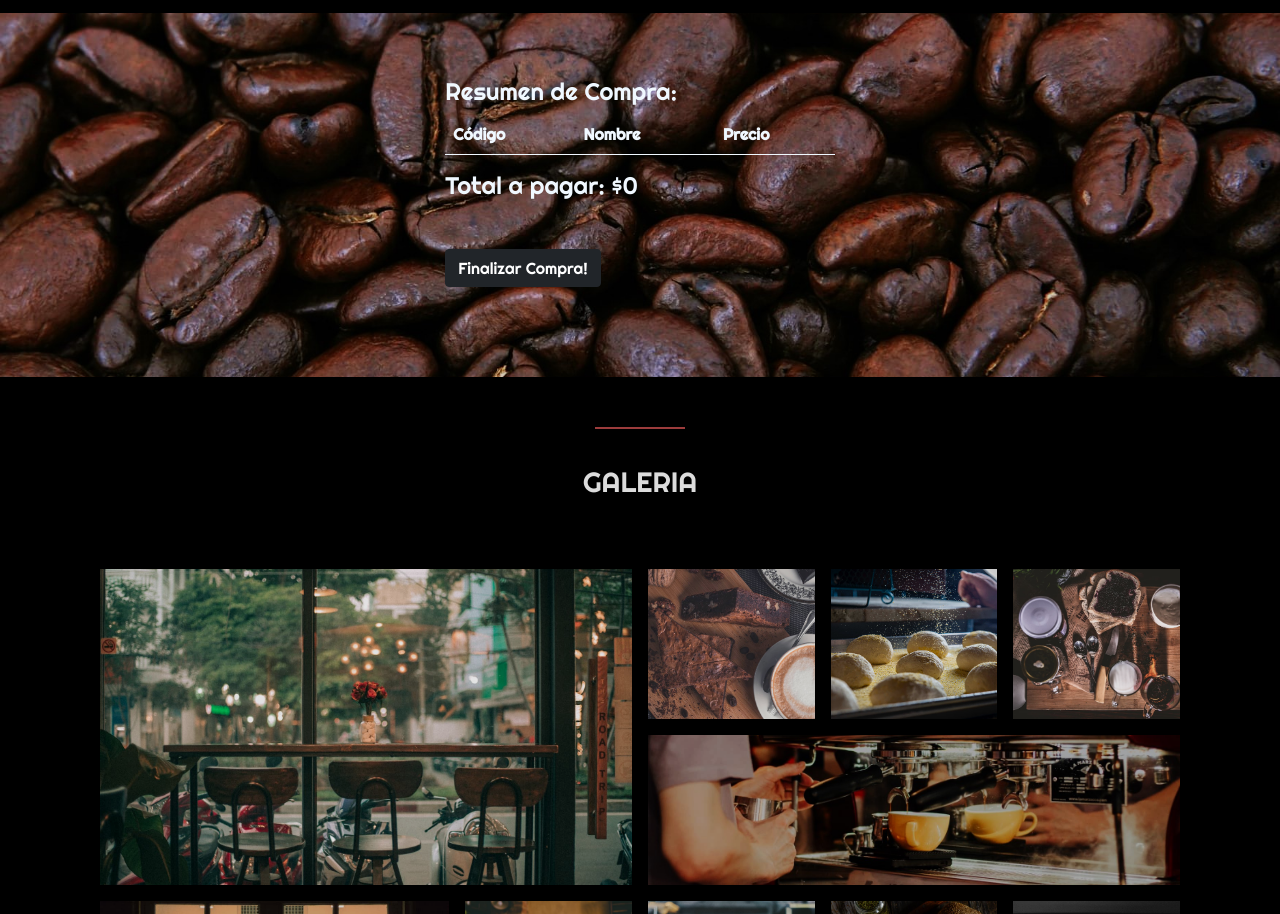
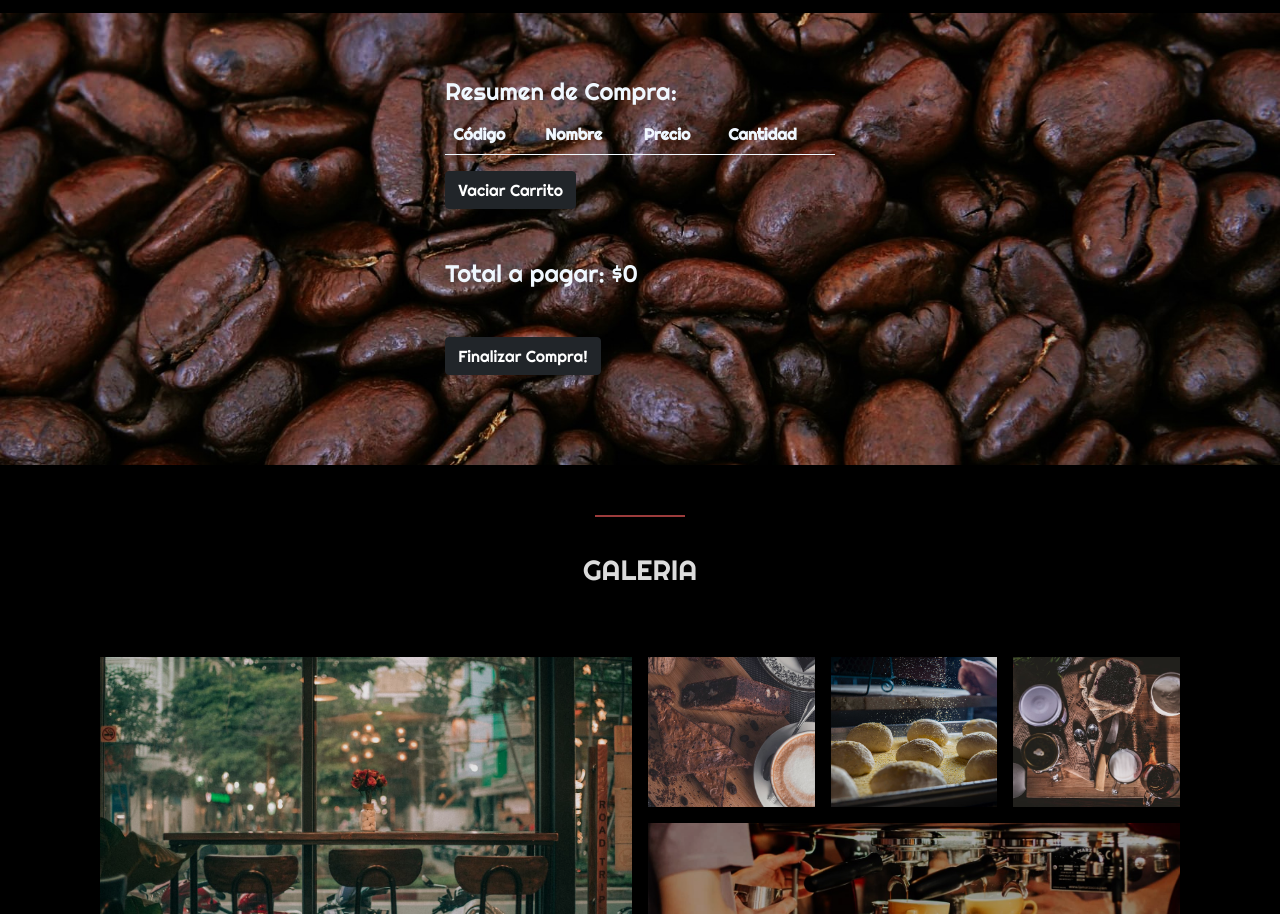
Before and after one commit to guidoforci/coffee-bakery, a website: page index.html in a window 1280 px wide. Shown: the part 4939-5853 px from the top of the page. Drawn offline with nearby package versions, Linux system fonts and the light colour scheme; some packages are replaced by stand-ins of ours; a script that the page names is missing; a web font is replaced by a local one.

Commit message:
vaciar carrito check!

```diff
--- a/index.html
+++ b/index.html
@@ -119,13 +119,15 @@
                                         <th scope="col" style="color: aliceblue;">Código</th>
                                         <th scope="col" style="color: aliceblue;">Nombre</th>
                                         <th scope="col" style="color: aliceblue;">Precio</th>
+                                        <th scope="col" style="color: aliceblue;">Cantidad</th>
                                     </tr>
                                 </thead>
                                 <tbody id="tablabody">
                                     <!-- aquí se encuentra la tabla con productos que se incorporan al carrito -->
                                 </tbody>
                             </table>
-                            <h4 id="total" style= "margin-bottom: 50px;">Total a pagar $:</h4>
+                            <button id="vaciarCarrito" class="btn btn-dark" style="font-family: 'Righteous', cursive;">Vaciar Carrito</button>
+                            <h4 id="total" style= "margin-bottom: 50px; margin-top: 50px;">Total a pagar $:</h4>
                             <button id="finalizarCompra" class="btn btn-dark" style="font-family: 'Righteous', cursive;">Finalizar Compra!</button>
         </section>
         <section id="galeria" class="galeria">
--- a/js/arraydeproductos.js
+++ b/js/arraydeproductos.js
@@ -5,7 +5,8 @@ const productos = [
         precio: 50,
         descripcion: "Elaborado con harinas de trigo, avena y centeno; compuesto por granos de maíz, soja, chía y lino, que aportan vitaminas y minerales; y un sabor exquisito. Finalmente, es horneado con aceitunas negras para saborizar y generar un aroma único.",
         codigo: 1,
-        categoria: "panes"
+        categoria: "panes",
+        cantidad: 1
 
     },
 
@@ -15,7 +16,8 @@ const productos = [
         precio: 45,
         descripcion: "Originario de Polonia. Se trata de un pan que posee un alto grado de fibra alimenticia, mayor densidad al paladar y con mucha menor cantidad de gluten por gramo. Antes de ser horneado se cocina en agua brevemente, dando como resultado un pan denso con una cubierta exterior ligeramente crujiente.",
         codigo: 2,
-        categoria: "panes"
+        categoria: "panes",
+        cantidad: 1
     },
 
     {
@@ -24,7 +26,8 @@ const productos = [
         precio: 25,
         descripcion: "Pan de preparación similar a la Baguette, con un formato pequeño y una lluvia de queso provolone, que otorga distinción y brinda un toque de intensidad con mucho sabor. Presentan una miga suave y aireada; y una costra crocante y dorada.",
         codigo: 3,
-        categoria: "panes"
+        categoria: "panes",
+        cantidad: 1
     },
 
     {
@@ -33,7 +36,8 @@ const productos = [
         precio: 27,
         descripcion: "Variedad de pan originaria de Francia que se caracteriza por una forma alargada. Crocante en su exterior y con un corazon suave y aireado. Es uno de los formatos de pan más populares, producidos y consumidos a nivel internacional.",
         codigo: 4,
-        categoria: "panes"
+        categoria: "panes",
+        cantidad: 1
     },
 
     {
@@ -42,7 +46,8 @@ const productos = [
         precio: 16,
         descripcion: "El pan alemán no es uno: son muchas recetas unidas a lo largo del tiempo en la zona germánica. No hay dos iguales, todos tienen una receta artesana propia y se diferencian enormemente por regiones. Aquí compilamos esas mezclas de harinas de trigo, malta y avena, que le da su característica de miga húmeda pero esponjosa, fragante y muy rico en fibra para homenajear la tradición.",
         codigo: 5,
-        categoria: "panes"
+        categoria: "panes",
+        cantidad: 1
     },
 
     {
@@ -51,7 +56,8 @@ const productos = [
         precio: 23,
         descripcion: "Pieza de panadería con preparación al estilo parisino, crocante y aireada. Con una masa hojaldrada fina y varios días de descanso en el amasado previo a la cocción con el fin de generar múltiples capas.",
         codigo: 6,
-        categoria: "panes"
+        categoria: "panes",
+        cantidad: 1
     },
 
     {
@@ -60,7 +66,8 @@ const productos = [
         precio: 74,
         descripcion: "Pan originario de Francia. También llamado pan de yema por su preparación e incorporación de mantequilla y azucar. Presenta una corteza que se dora antes de hornearla obteniendo así su color característico. Posee un sabor dulce, ideal para acompañar desayunos y meriendas.",
         codigo: 7,
-        categoria: "panes"
+        categoria: "panes",
+        cantidad: 1
     },
 
     {
@@ -69,7 +76,8 @@ const productos = [
         precio: 86,
         descripcion: "Un clásico de la panaderia argentina y uruguaya. Posee forma ovalada, corteza tostada y fina, miga esponjosa y se elabora con harina de trigo candeal. Ideal para pedir en sandwiches especiales.",
         codigo: 8,
-        categoria: "panes"
+        categoria: "panes",
+        cantidad: 1
     },
 
     {
@@ -78,7 +86,8 @@ const productos = [
         precio: 93,
         descripcion: "Pan producido originalmente en Liguria y elaborado con harina de trigo y levadura. Sazonado con aceite de oliva y finas hierbas que le dan sabor como el romero, la salvia y sal gruesa de mar. Pan suave, ligero, con mucho poro y que posee una corteza crujiente.",
         codigo: 9,
-        categoria: "panes"
+        categoria: "panes",
+        cantidad: 1
     },
 
     {
@@ -87,7 +96,8 @@ const productos = [
         precio: 75,
         descripcion: "Nuestro Expresso es un café equilibrado, con leves notas citricas, chocolate y un molido extra fino para obtener calidad y cuerpo intenso. Logrado a partir de la mezcla de granos provenientes de Costa Rica y Colombia. Ideal para personas que desean tomar un excelente café espresso de alta calidad.",
         codigo: 10,
-        categoria: "cafés"
+        categoria: "cafés",
+        cantidad: 1
     },
 
     {
@@ -96,7 +106,8 @@ const productos = [
         precio: 90,
         descripcion: "Es un café cortado típico de Italia, consiste en un expreso con una pequeña cantidad de leche caliente y espumada. Elaborado con una selección de los mejores granos de origen Arábica que se caracterizan por su sabor dulce con una baja acidez e intensidad media y un exquisito aroma. Ideal para personas que desean degustar un café con cuerpo cremoso.",
         codigo: 11,
-        categoria: "cafés"
+        categoria: "cafés",
+        cantidad: 1
     },
 
     {
@@ -105,7 +116,8 @@ const productos = [
         precio: 59,
         descripcion: "Variedad nacida en Italia. Nuestro late es la combinación de una base de café expresso fino, de cuerpo ligero, con tueste medio, notas leves a caramelo y frutos secos. Sumado a ello, dos partes de leche al vapor y un centímetro de espuma como toque final.",
         codigo: 12,
-        categoria: "cafés"
+        categoria: "cafés",
+        cantidad: 1
     },
 
     {
@@ -114,7 +126,8 @@ const productos = [
         precio: 86,
         descripcion: "Capuchino de especialidad que se compone de 125 ml de leche al vapor y 25 ml de café expreso. Una combinación de perfecto equilibrio y proporción. La elaboración de este blend, con granos de Costa Rica aporta notas dulces y frutos secos, da vida a un café suave y delicado con cuerpo consistente a intenso y un exquisito aroma de sensaciones dulces. Por último, se incorpora leche montada con vapor para darle cremosidad.",
         codigo: 13,
-        categoria: "cafés"
+        categoria: "cafés",
+        cantidad: 1
     },
 
     {
@@ -123,6 +136,7 @@ const productos = [
     precio: 95,
     descripcion: "El Flat White logra un equilibrio en el sabor, cuerpo y aroma, con café de arabica proveniente de Colombia. Este blend cautiva los sentidos por su intensidad y calidad. Posee un delicado y presente sabor a café; y está hecho con una cantidad pequeña de leche cremada y una capa delgada de microespuma.",
     codigo: 14,
-    categoria: "cafés"
+    categoria: "cafés",
+    cantidad: 1
     },
 ];
--- a/js/carrito.js
+++ b/js/carrito.js
@@ -74,10 +74,10 @@ function agregarAlCarrito(producto){
     <td style="color: aliceblue;"><i id= "fa-trash-can${producto.codigo}" class="fa-regular fa-trash-can"></i></td>
 </tr>
 `;
-
-
 }
 //document.getElementById (`fa-trash-can${carrito.codigo}`).addEventListener ("click", eliminarProducto)
+//document.querySelectorAll(".fa-trash-can").forEach((product) => {product.addEventListener("click", eliminarProducto);});
+
 
     //Alert
     Swal.fire({
@@ -107,6 +107,17 @@ function agregarAlCarrito(producto){
     Total.innerText="Total a pagar: $"+totalCarrito;
 
 
+//BOTON VACIAR CARRITO
+
+vaciarCarrito.addEventListener ("click", () => {
+    carrito.splice (0, carrito.length);
+    renderCarrito ();
+    totalCarrito = carrito.reduce((acumulador,producto)=> acumulador + producto.precio * producto.cantidad,0);
+    let Total = document.getElementById("total");
+    Total.innerText="Total a pagar: $"+totalCarrito;
+    }
+);
+
 //BOTON FINALIZAR COMPRA
 finalizarCompra.addEventListener ("click", () => {
     carrito = [];
@@ -120,33 +131,3 @@ finalizarCompra.addEventListener ("click", () => {
         style: {background: "black",},
         }).showToast();
 });
-
-
-//ELIMINAR PRODUCTO DE A UNO.
-//OPCION 1
-/*const eliminarProducto = (codigo) => {
-    let borrar = carrito.find((producto) => producto.codigo === codigo)
-    let indice = carrito.indexOf(borrar)
-    carrito.splice(indice, 1)
-    renderCarrito()
-}*/
-
-//OPCION 2
-/*
-const eliminarProducto = (e) => {
-    const borrar = carrito.find((producto) => producto.codigo === e.target.codigo);
-    let indice = carrito.indexOf(borrar)
-    carrito.splice(indice, 1)
-    renderCarrito()}
-*/
-
-
-//BOTON VACIAR CARRITO PREGUNTAR PORQUÉ NO FUNCIONA.
-/*
-vaciarCarrito.addEventListener ("click", () => {
-    console.log ("f")
-    carrito.splice (0, carrito.length);
-    renderCarrito ();
-    }
-);
-*/
```
